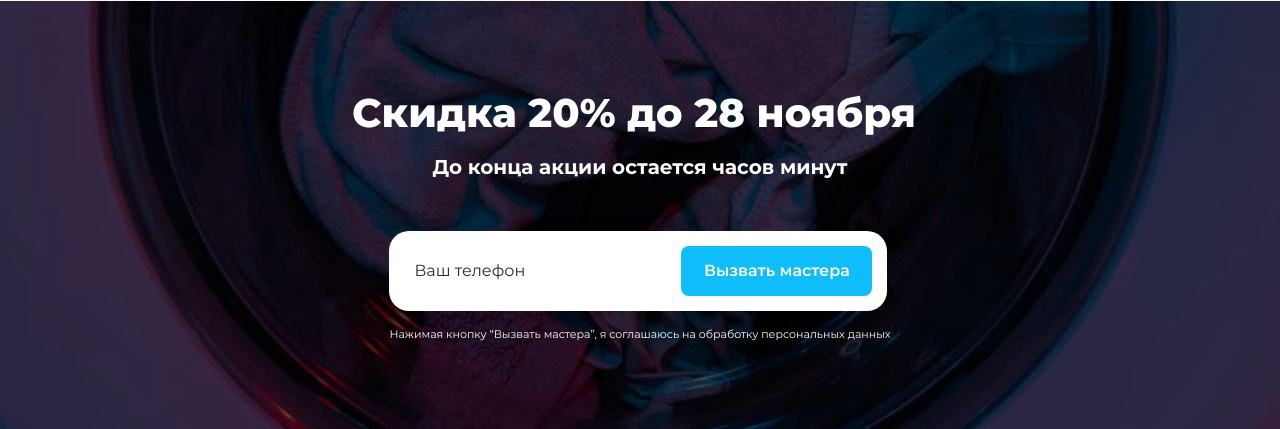
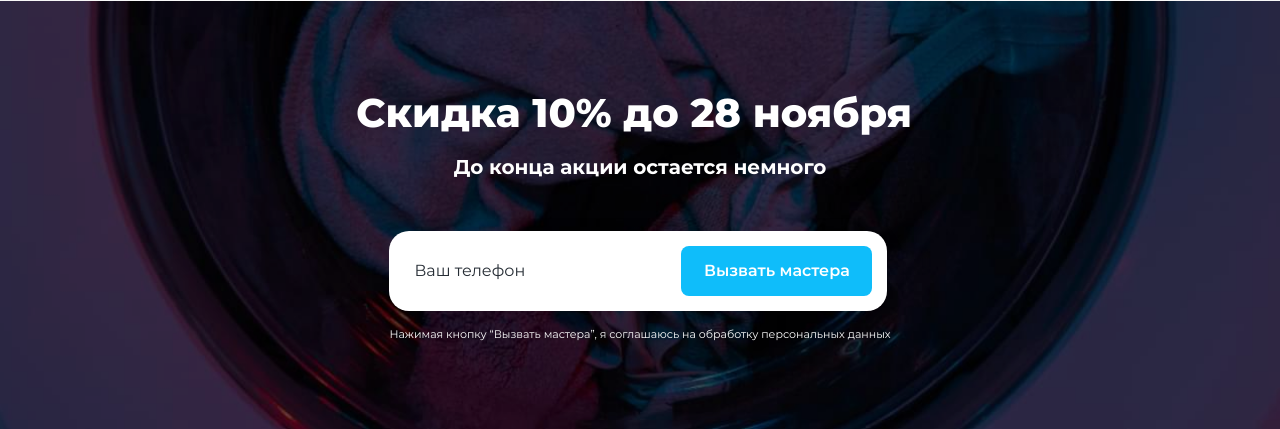
Before and after one commit to All-Cats/wash_rem, a Django app: page / in a window 1280 px wide. Shown: the part 5131-5560 px from the top of the page. Run offline with Django 5.2, Linux system fonts and the light colour scheme; some libraries are stand-ins or nearby versions.

Commit message:
Правки по акции и пути до картинки

```diff
--- a/wash_rem/templates/index.html
+++ b/wash_rem/templates/index.html
@@ -648,18 +648,18 @@
          style="background-image: url({% static 'land/assetsById/1089/assets/images/washer/discount-bg.jpg' %})">
     <div class="container">
         <div class="discount-wrapper">
-            <h2 class="discount__title title title_white">Скидка 20% <br> до <span class="day">24</span>&nbsp;<span
+            <h2 class="discount__title title title_white">Скидка 10% <br> до <span class="day">24</span>&nbsp;<span
                     class="month"></span>
             </h2>
-            <div class="discount__subtitle">До конца акции остается <br>
-                <div class="hours" id="hours">
-                    <span class="number"></span>
-                    <span class="text">часов</span>
-                </div>
-                <div class="minutes" id="minutes">
-                    <span class="number"></span>
-                    <span class="text">минут</span>
-                </div>
+            <div class="discount__subtitle">До конца акции остается немного<br>
+<!--                <div class="hours" id="hours">-->
+<!--                    <span class="number"></span>-->
+<!--                    <span class="text">часов</span>-->
+<!--                </div>-->
+<!--                <div class="minutes" id="minutes">-->
+<!--                    <span class="number"></span>-->
+<!--                    <span class="text">минут</span>-->
+<!--                </div>-->
             </div>
             <div class="form discount__form">
                 <form action="/good/" method="post" class="sltop__form ">
```
